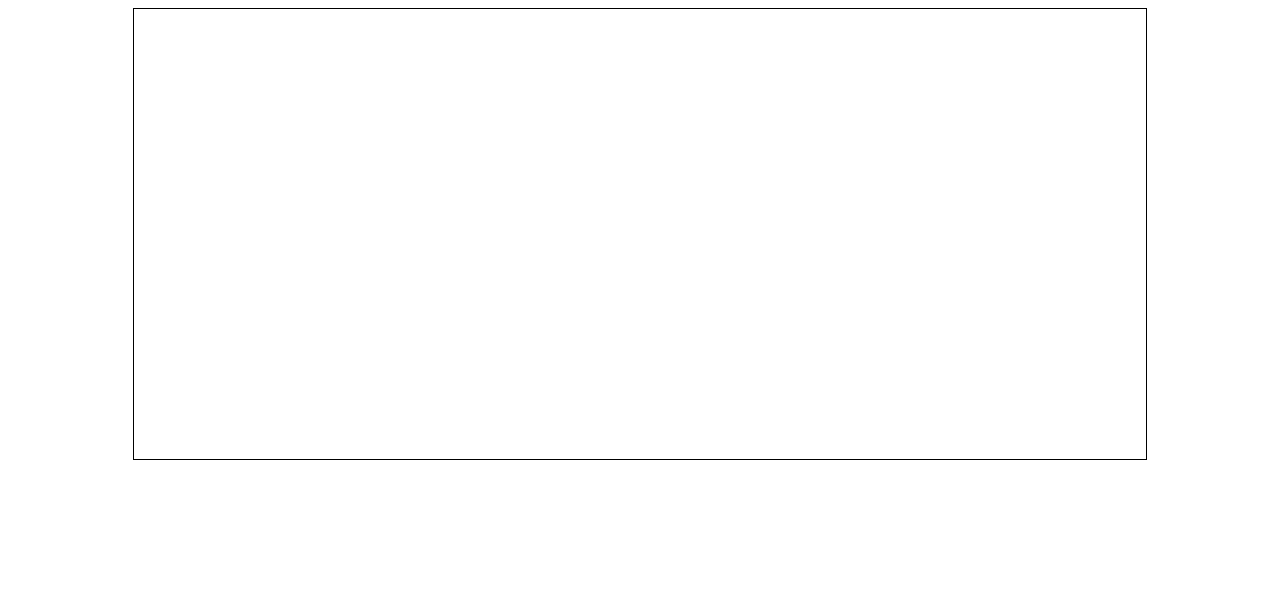
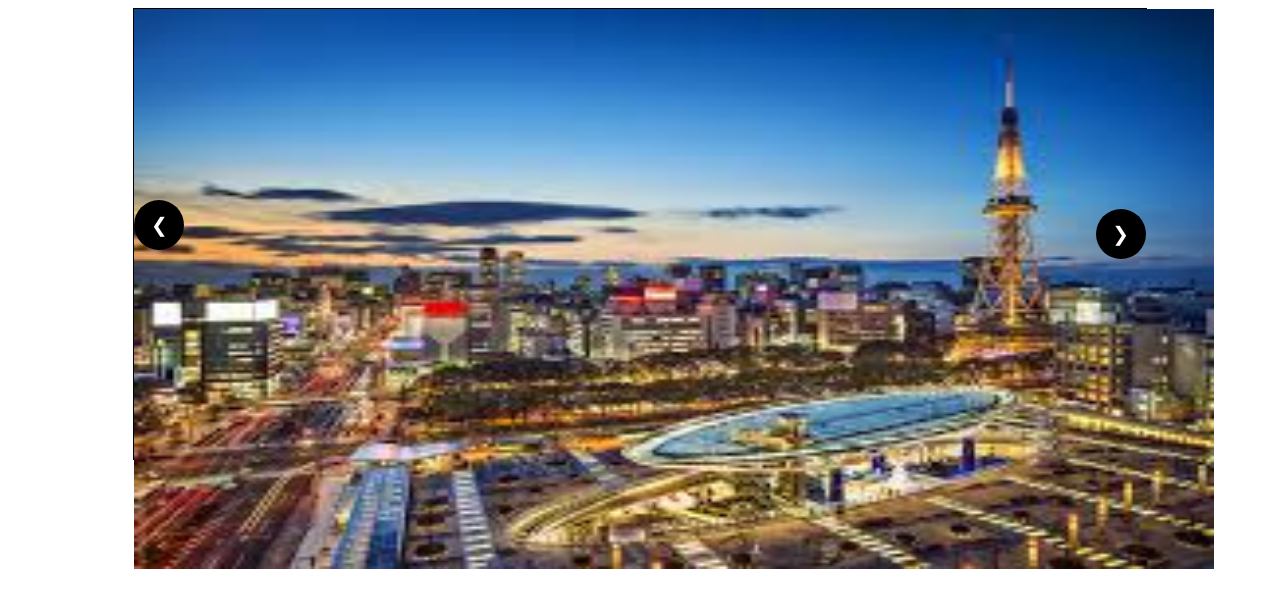
Before and after one commit to HabibAroua/image_slide, a plain HTML site: page index1.html in a window 1280 px wide. Drawn offline with Linux system fonts and the light colour scheme.

Commit message:
fix the picture

```diff
--- a/css/style1.css
+++ b/css/style1.css
@@ -5,3 +5,30 @@
 	border: 1px solid black;
 	margin: 0 auto;
 }
+
+#container>img
+{
+	width: 1080px;
+	height: 70%;
+	position: absolute;
+}
+
+#container>.btn
+{
+	position: absolute;
+	width: 50px;
+	height: 50px;
+	border: none;
+	border-radius: 25px;
+	top: 200px;
+	background: black;
+	color: white;
+	font-size: 20px;
+}
+
+#container>#btn2
+{
+	position: relative;
+	float: right;
+
+}
--- a/index1.html
+++ b/index1.html
@@ -7,7 +7,15 @@
 	<body>
 	    <script src="javascript/jquery.js"></script>
 	    <div id="container">
-
+		    <img class="slides" src="image/1.jpg"/>
+			<img class="slides" src="image/2.jpg"/>
+			<img class="slides" src="image/3.jpg"/>
+			<img class="slides" src="image/4.jpg"/>
+			<img class="slides" src="image/5.jpg"/>
+			<img class="slides" src="image/6.jpg"/>
+			<img class="slides" src="image/7.jpg"/>
+			<button class="btn" id="btn1">&#10094;</button>
+			<button class="btn" id="btn2">&#10095;</button>
 		</div>
 	</body>
 </html>
```
Also changed, not shown: image/1.jpg (added), image/2.jpg (added), image/3.jpg (added), image/4.jpg (added), image/5.jpg (added), image/6.jpg (added), image/7.jpg (added).
